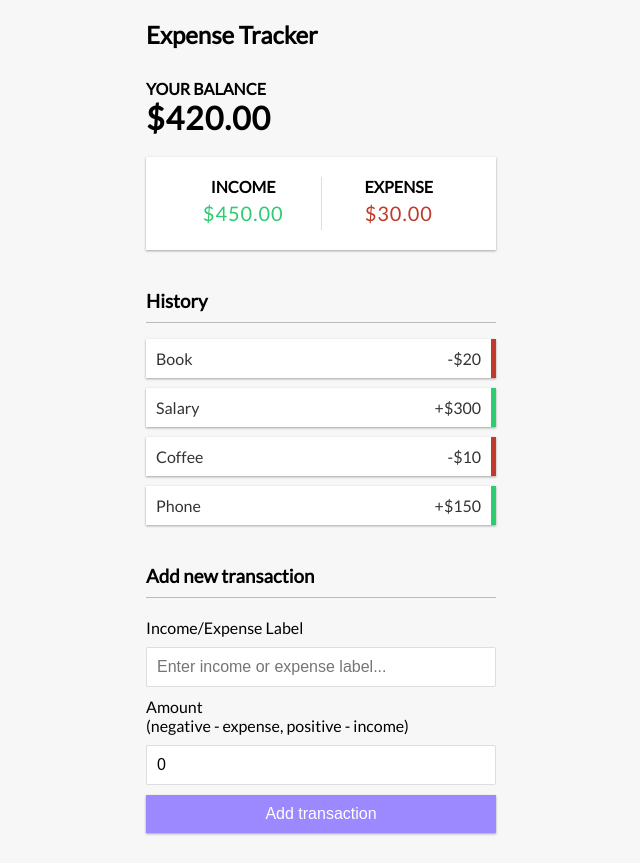
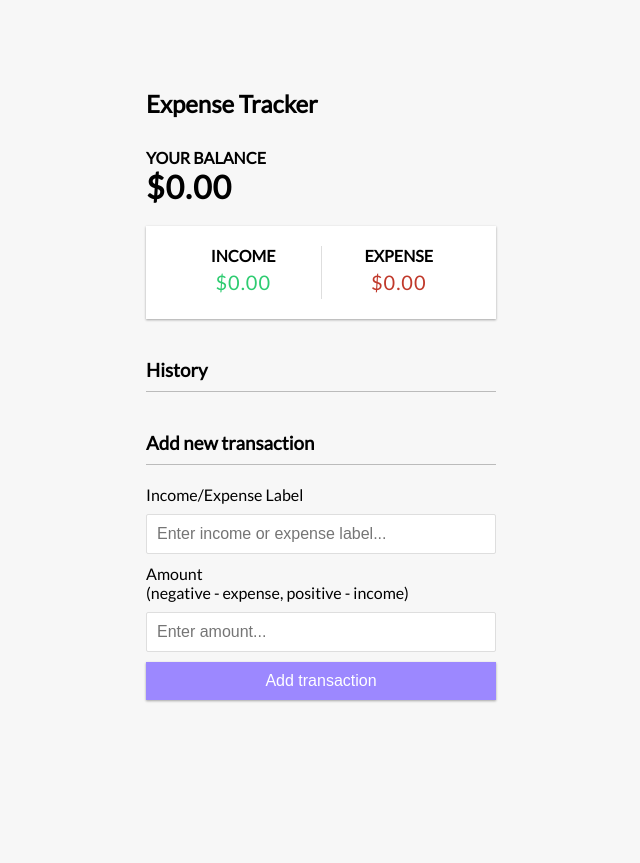
Before and after one commit to HarunSarii/ExpenseTracker-React-Redux, a React (Create React App) app: page / in a window 1280 px wide. Shown: the whole page, without its empty margins (319-959 px from the left). After the commit the page ends 800 px from the top, so only its background shows below. Built offline with nearby package versions, Linux system fonts and the light colour scheme.

Commit message:
Set form's initial values to null after submit

```diff
--- a/src/components/AddTransaction.js
+++ b/src/components/AddTransaction.js
@@ -5,7 +5,7 @@ import { v4 as uuid } from 'uuid'
 
 export const AddTransaction = () => {
     const [text, setText] = useState('');
-    const [amount, setAmount] = useState(0)
+    const [amount, setAmount] = useState()
 
     const { addTransaction } = useContext(GlobalContext)
     console.log('addT:', addTransaction)
@@ -19,7 +19,8 @@ export const AddTransaction = () => {
             amount: +amount //to convert string to a number
         }
         addTransaction(newTransaction)
-        console.log('newT', newTransaction, 'id:', newTransaction.id)
+        setText('')
+        setAmount('')
     }
     return (
         <>
--- a/src/context/GlobalState.js
+++ b/src/context/GlobalState.js
@@ -4,10 +4,10 @@ import AppReducer from './AppReducer';
 
 const initialState = {
     transactions: [
-        { id: 1, text: 'Book', amount: -20 },
-        { id: 2, text: 'Salary', amount: 300 },
-        { id: 3, text: 'Coffee', amount: -10 },
-        { id: 4, text: 'Phone', amount: 150 },
+        // { id: 1, text: 'Book', amount: -20 },
+        // { id: 2, text: 'Salary', amount: 300 },
+        // { id: 3, text: 'Coffee', amount: -10 },
+        // { id: 4, text: 'Phone', amount: 150 },
     ]
 }
 
```
